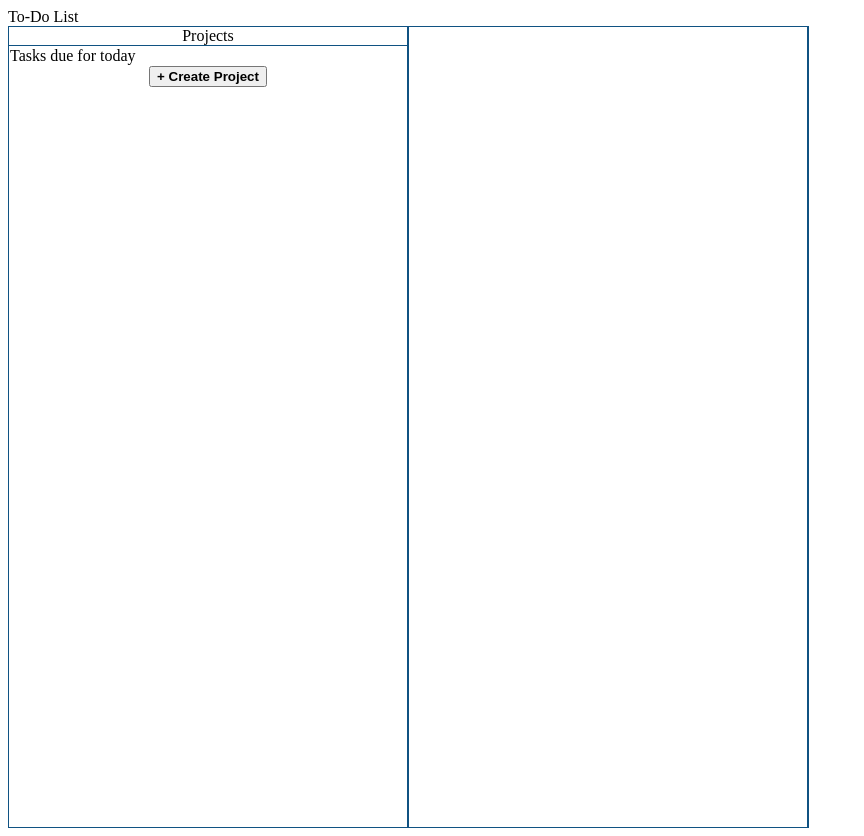
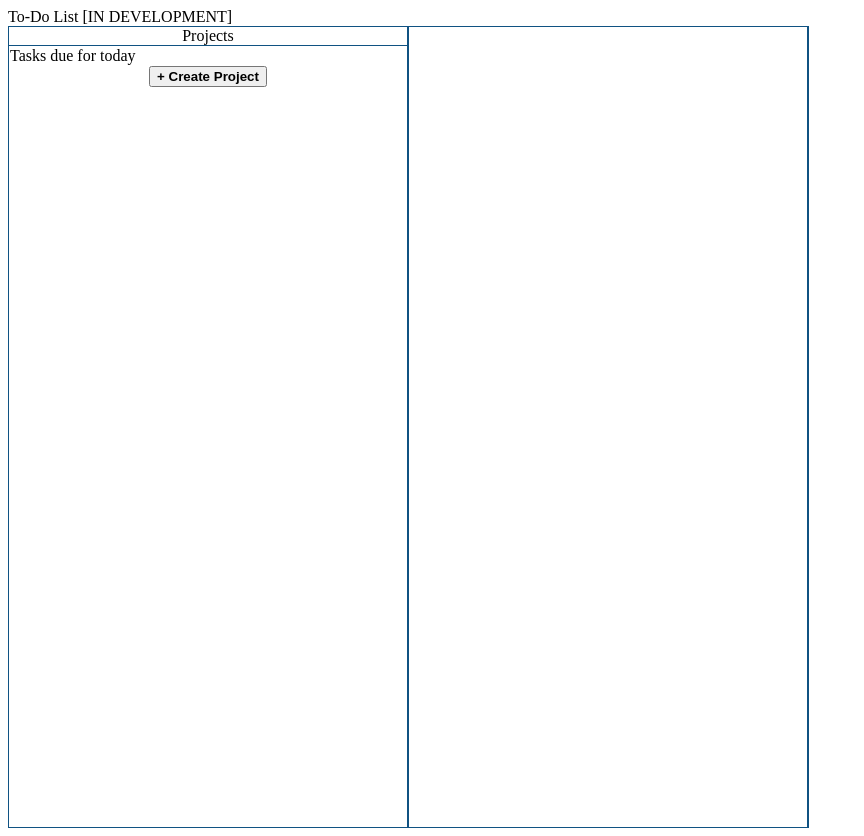
Before and after one commit to Kayo-b/todolist, a website built with webpack: page dist/index.html in a window 1280 px wide. Shown: the whole page, without its empty margins (0-864 px from the left). Built offline with nearby package versions, Linux system fonts and the light colour scheme.

Commit message:
in development title

```diff
--- a/dist/index.html
+++ b/dist/index.html
@@ -6,7 +6,7 @@
     <script src="bundle.js" defer></script>
   </head>
   <body>
-    <header class="header">To-Do List</header>
+    <header class="header">To-Do List [IN DEVELOPMENT]</header>
     <main id="mainContainer">
       <nav id="nav">
         <div id="projectsDiv">
```
